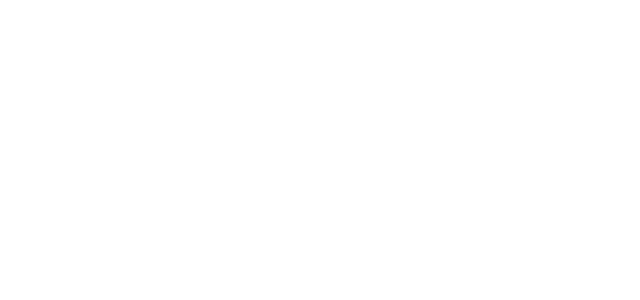
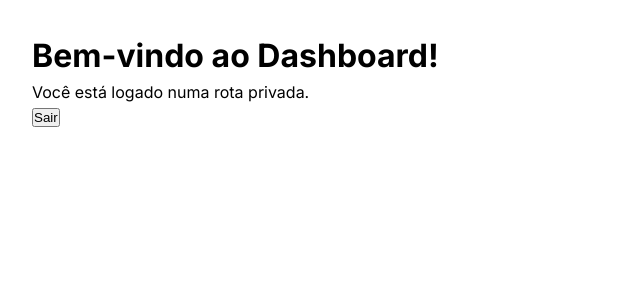
Before and after one commit to JoaoLucasRch/Museu-Backend, a React (Vite) app in the folder front-end/: page /dashboard in a window 1280 px wide. Before the commit this address had no page. Shown: the top 300 px of the page, without its empty margins (0-640 px from the left). Built offline with nearby package versions, Linux system fonts and the light colour scheme; sample sign-in values are in the browser's storage.

Commit message:
adicionando o PrivateRoute para o dashboard

```diff
--- a/front-end/src/App.tsx
+++ b/front-end/src/App.tsx
@@ -1,16 +1,25 @@
 import { Routes, Route } from "react-router-dom";
-
 import Home from "./pages/Home/Home";
 import Register from "./pages/Register/Register";
 import Login from "./pages/Login/Login";
+import Dashboard from "./pages/dashboard/Dashboard";
+import { PrivateRoute } from "./components/routes/PrivateRoute"; // Importe o porteiro
 
 function App() {
   return (
-    <Routes>
-      <Route path="/" element={<Home />} />
-      <Route path="/register" element={<Register />} />
-      <Route path="/login" element={<Login />} />
-    </Routes>
+      <Routes>
+        <Route path="/" element={<Home />} />
+        <Route path="/register" element={<Register />} />
+        <Route path="/login" element={<Login />} />
+        <Route
+          path="/dashboard"
+          element={
+            <PrivateRoute>
+              <Dashboard />
+            </PrivateRoute>
+          }
+        />
+      </Routes>
   );
 }
 
--- /dev/null
+++ b/front-end/src/components/routes/PrivateRoute.tsx
@@ -0,0 +1,19 @@
+import { Navigate } from 'react-router-dom';
+import { ReactNode } from 'react';
+
+interface PrivateRouteProps {
+  children: ReactNode;
+}
+
+export function PrivateRoute({ children }: PrivateRouteProps) {
+  // 1. Tenta pegar o token salvo
+  const token = localStorage.getItem('token');
+
+  // 2. Se NÃO tiver token, redireciona para o login
+  if (!token) {
+    return <Navigate to="/login" replace />;
+  }
+
+  // 3. Se tiver token, renderiza o componente filho (o Dashboard)
+  return <>{children}</>;
+}
--- /dev/null
+++ b/front-end/src/pages/dashboard/Dashboard.tsx
@@ -0,0 +1,19 @@
+// src/pages/dashboard/Dashboard.tsx
+import { useNavigate } from "react-router-dom";
+
+export default function Dashboard() {
+  const navigate = useNavigate();
+
+  function handleLogout() {
+    localStorage.removeItem('token'); // Limpa o token
+    navigate('/login'); // Chuta de volta pro login
+  }
+
+  return (
+    <div style={{ padding: '2rem' }}>
+      <h1>Bem-vindo ao Dashboard!</h1>
+      <p>Você está logado numa rota privada.</p>
+      <button onClick={handleLogout}>Sair</button>
+    </div>
+  );
+}
```
